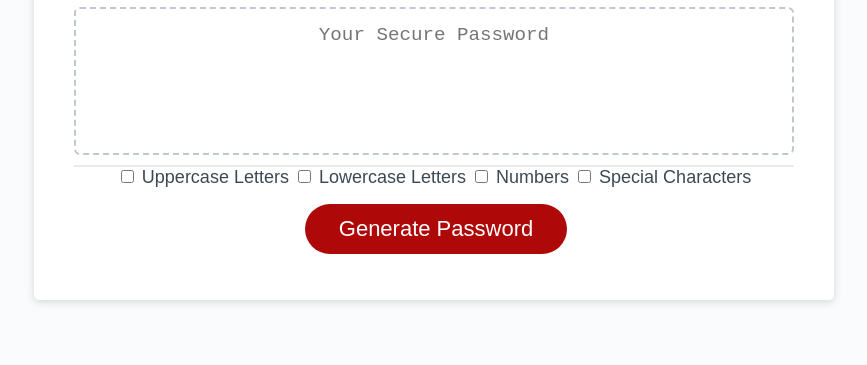
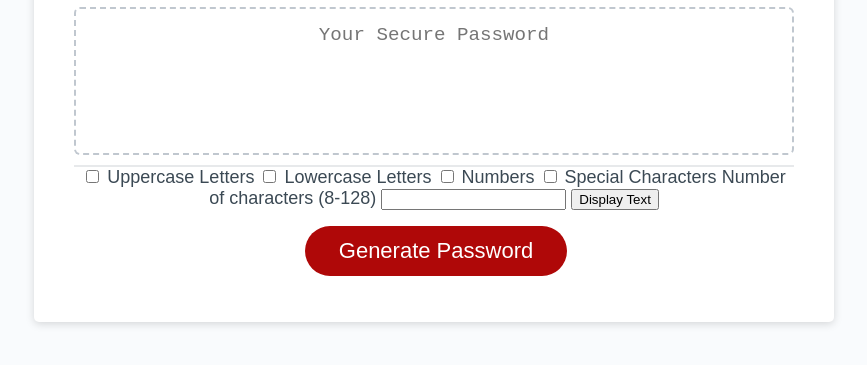
Before and after one commit to cmateo99/password-generator, a plain HTML site: page index.html in a window 1280 px wide. Shown: the part 241-606 px from the top of the page, without its empty margins (206-1073 px from the left). Drawn offline with Linux system fonts and the light colour scheme.

Commit message:
added textbox for determining number of characters but it doesnt work completely.

```diff
--- a/index.html
+++ b/index.html
@@ -29,6 +29,9 @@
           <label><input type="checkbox" id="lowercaseCheckbox"> Lowercase Letters</label>
           <label><input type="checkbox" id="num"> Numbers</label>
           <label><input type="checkbox" id="specialChar"> Special Characters</label>
+          <label for="myTextbox">Number of characters (8-128)</label>
+          <input type="text" id="myTextbox">
+          <button onclick="displayText()">Display Text</button>
           <button id="generate" class="btn">Generate Password</button>
         </div>
       </div>
```
